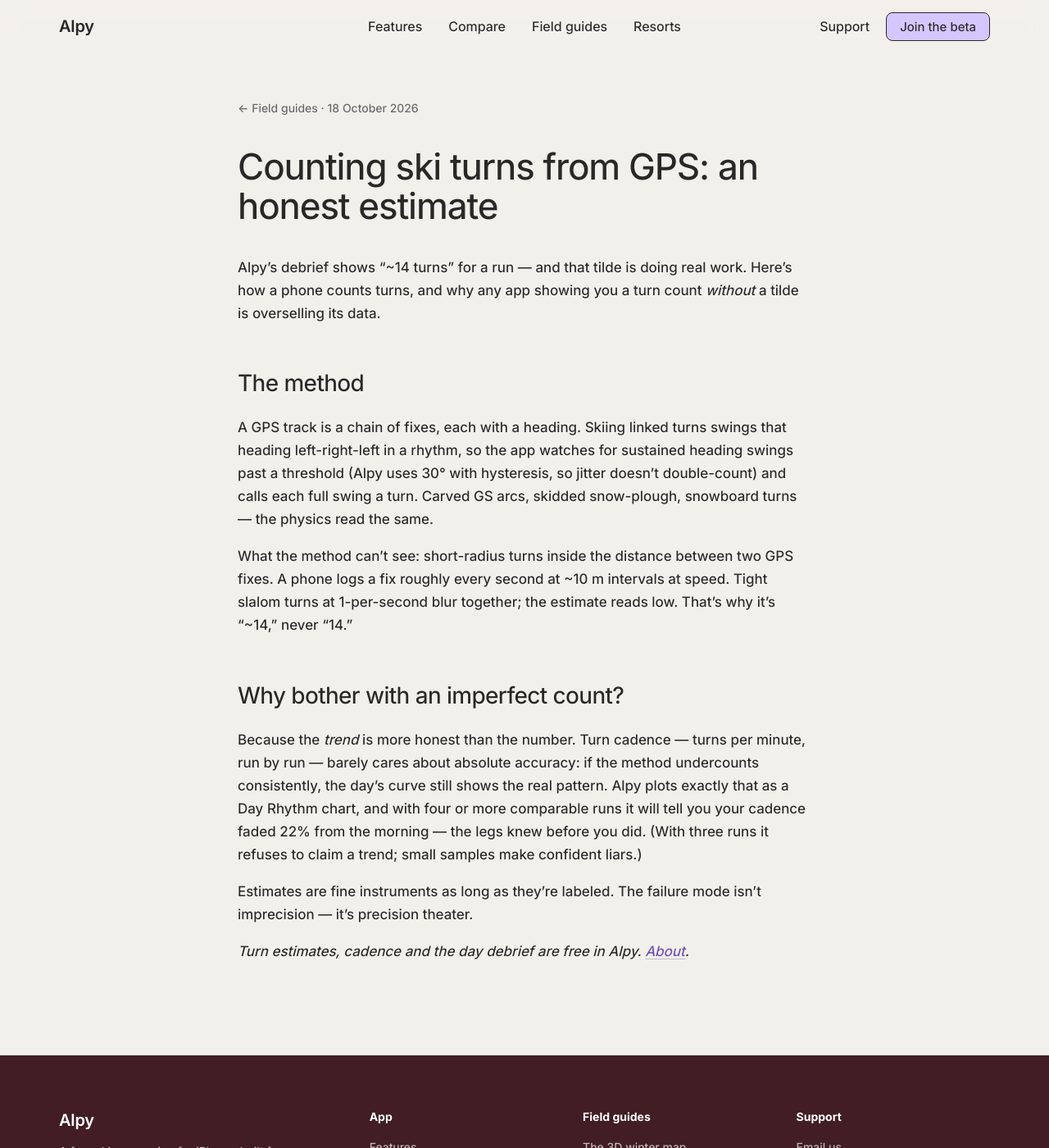
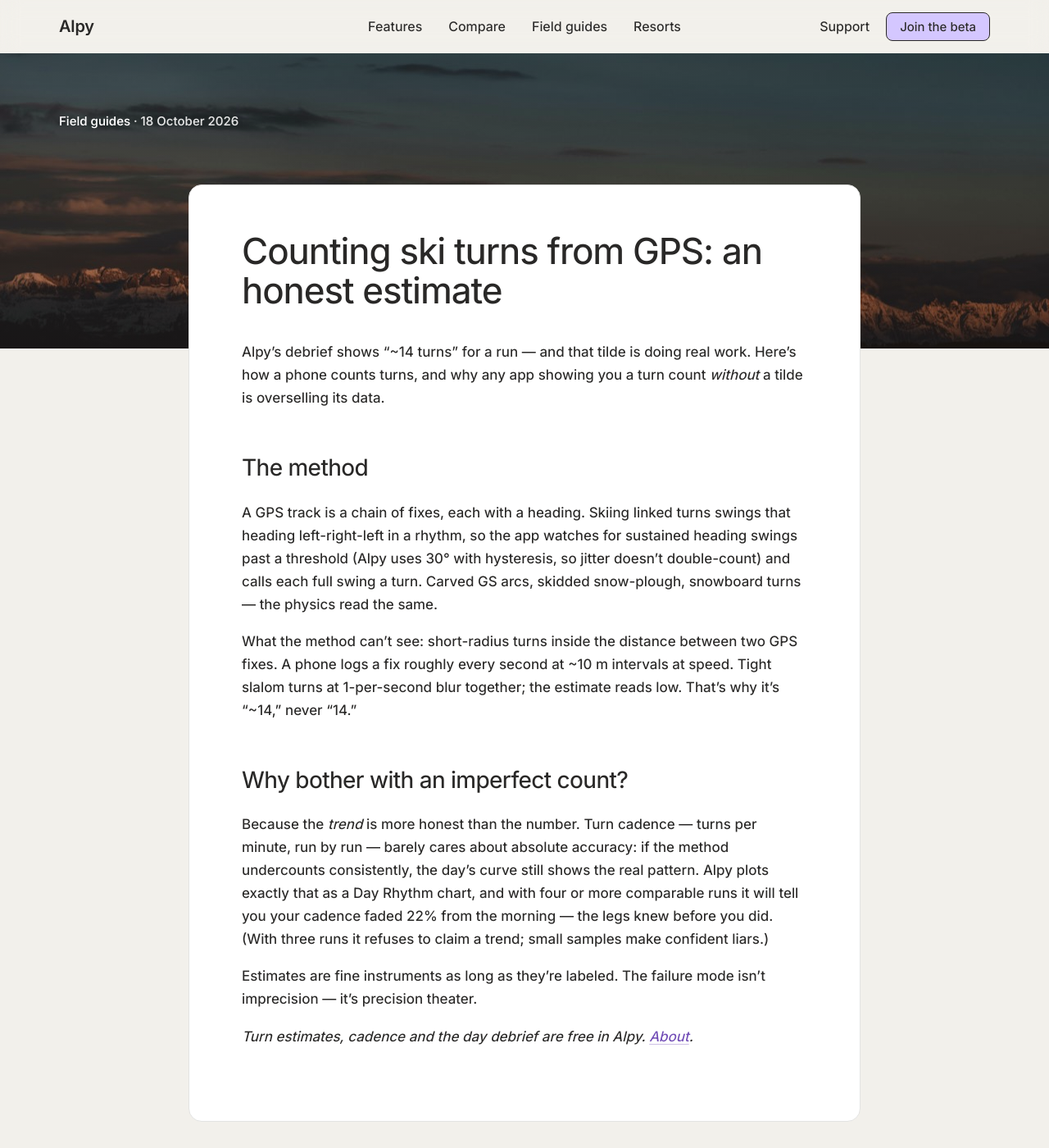
Before and after one commit to rohan3008/alpine-support, a Jekyll site: the page built from _posts/2026-10-18-gps-turn-counting.md, in a window 1280 px wide and 1400 px high. Shown: the whole window at 82% size. Built offline with Jekyll 4.4.1, drawn with Linux system fonts in a browser that asks for light colours; our own code applies the rules of GitHub Pages for plain Markdown files; some of the changed text lies outside the part shown.

Commit message:
Uniform site design: photo hero + sheet on every page, black feature band
- Every page and post now opens with the same dusk-photo band as the
  homepage, with the article on a white sheet overlapping it, and closes
  with the shared "Ski it first" glow band (now an include).
- Homepage feature section is one full-bleed black band: dark tabs and
  cards, borderless screenshots that fade into the black.
- Birch and Turnaround support/privacy pages get a plain unbranded
  layout instead of inheriting Alpy's header and footer.

Co-Authored-By: Claude Opus 5.5 <noreply@anthropic.com>

```diff
--- a/_config.yml
+++ b/_config.yml
@@ -12,6 +12,15 @@ defaults:
       path: ""
     values:
       image: /assets/img/og-default.jpg
+  # Other apps' support/privacy pages: no Alpy header, footer or hero.
+  - scope:
+      path: "birch"
+    values:
+      layout: plain
+  - scope:
+      path: "turnaround"
+    values:
+      layout: plain
 # Empty until Alpy is live. Paste the App Store link (ASC → App Information →
 # "View on App Store") and every beta CTA becomes the App Store badge.
 appstore_url: ""
--- /dev/null
+++ b/_includes/cta-glow.html
@@ -0,0 +1,16 @@
+<section class="section band-glow">
+  <div class="container glow-row">
+    <div>
+      {% if site.appstore_url != "" %}
+      <h2 class="h-lg">Ski it this season.</h2>
+      <p class="sub">Free on the App Store. Every feature, $0, forever.</p>
+    </div>
+    <a class="appstore-badge" href="{{ site.appstore_url }}"><img src="/assets/img/appstore-badge.svg" alt="Download on the App Store" width="150" height="50"></a>
+      {% else %}
+      <h2 class="h-lg">Ski it first this season.</h2>
+      <p class="sub">Free on TestFlight ahead of the App Store release. Every feature, $0, forever.</p>
+    </div>
+    <a class="btn btn-white" href="/beta/">Join the beta <span aria-hidden="true">→</span></a>
+      {% endif %}
+  </div>
+</section>
--- a/_layouts/post.html
+++ b/_layouts/post.html
@@ -1,14 +1,18 @@
 ---
 layout: default
 ---
-<div class="prose-wrap">
-  <div class="container">
-    <p class="post-meta">
-      <a href="/blog/">← Field guides</a>
-      {% if page.date %} · <time datetime="{{ page.date | date_to_xmlschema }}">{{ page.date | date: "%-d %B %Y" }}</time>{% endif %}
-    </p>
-    <article class="prose">
-      {{ content }}
-    </article>
+<section class="page-hero">
+  <img class="hero-photo" src="/assets/img/hero-dusk-1280.jpg"
+       srcset="/assets/img/hero-dusk-1280.jpg 1280w, /assets/img/hero-dusk-2560.jpg 2560w"
+       sizes="100vw" alt="" aria-hidden="true">
+  <div class="hero-shade" aria-hidden="true"></div>
+  <div class="container page-hero-inner">
+    <p class="page-kicker"><a href="/blog/">Field guides</a>{% if page.date %} · <time datetime="{{ page.date | date_to_xmlschema }}">{{ page.date | date: "%-d %B %Y" }}</time>{% endif %}</p>
   </div>
+</section>
+<div class="container sheet-wrap">
+  <article class="prose sheet">
+    {{ content }}
+  </article>
 </div>
+{% include cta-glow.html %}
--- a/assets/css/alpy.css
+++ b/assets/css/alpy.css
@@ -275,6 +275,43 @@ a:hover { text-decoration-color: currentColor; }
 .footer-brand p { margin: 12px 0 0; max-width: 300px; }
 .footer-base { margin-top: 56px; font-size: 12px; color: rgba(255,255,255,.5); }
 
+/* ---------- Black feature band: screenshots sink into the black ---------- */
+.band-black { background: #000; color: #fff; }
+.band-black .h-lg { color: #fff; }
+.band-black .sub, .band-black .panel-copy .muted { color: rgba(255,255,255,.64); }
+.band-black a { color: var(--lilac); }
+.band-black .tabs { background: #0c0c0c; border-color: #262626; }
+.band-black .tab { background: #0c0c0c; color: #fff; border-color: #262626; }
+.band-black .tab svg { color: rgba(255,255,255,.85); }
+.band-black .tab:hover { background: #161616; }
+.band-black .tab[aria-selected="true"] { background: var(--lilac); color: var(--ink); }
+.band-black .tab[aria-selected="true"] svg { color: var(--wine); }
+.band-black .panel { background: transparent; border-color: transparent; }
+.band-black .panel-media { background: transparent; padding: 0; }
+.band-black .panel-media img, .band-black .panel-media video {
+  border: 0; border-radius: 30px;
+  -webkit-mask-image: linear-gradient(to bottom, #000 72%, transparent 100%);
+          mask-image: linear-gradient(to bottom, #000 72%, transparent 100%);
+}
+.band-black .card { background: #0c0c0c; border-color: #262626; }
+.band-black .card svg { color: var(--lilac); }
+
+/* ---------- Page hero + sheet (every non-home page) ---------- */
+.page-hero { position: relative; overflow: hidden; height: 300px; color: #fff; }
+@media (min-width: 900px) { .page-hero { height: 360px; } }
+.page-hero .hero-photo { object-position: center 30%; }
+.page-hero-inner { position: relative; padding-top: 72px; }
+.page-kicker { font-size: 15px; font-weight: 540; color: rgba(255,255,255,.88); margin: 0; }
+.page-kicker a { color: #fff; }
+.sheet-wrap { position: relative; margin-top: -170px; padding-bottom: 96px; }
+@media (min-width: 900px) { .sheet-wrap { margin-top: -200px; } }
+.prose.sheet {
+  max-width: 820px; background: var(--paper); border: 1px solid var(--line);
+  border-radius: var(--radius-cards); padding: 40px 24px 56px;
+}
+@media (min-width: 768px) { .prose.sheet { padding: 56px 64px 72px; } }
+.prose.sheet > h1:first-child, .prose.sheet > p:first-child + h1 { margin-top: 0; }
+
 /* ---------- Prose pages (blog, resorts, compare, privacy) ---------- */
 .prose-wrap { padding: 56px 0 96px; }
 .prose { max-width: 700px; margin: 0 auto; }
```
Also changed, not shown: _layouts/page.html (+13 -5 lines), _layouts/plain.html (added, +21 -0 lines), index.html (+2 -17 lines).
